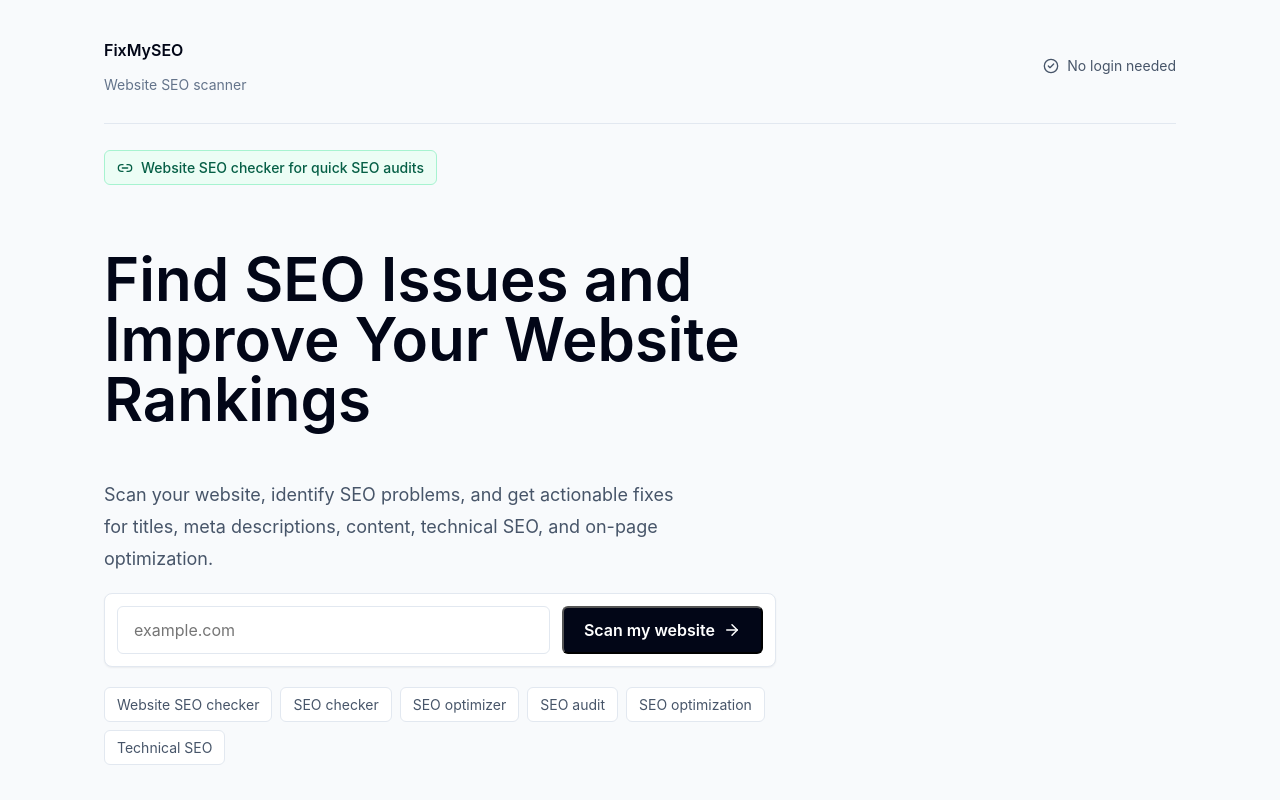
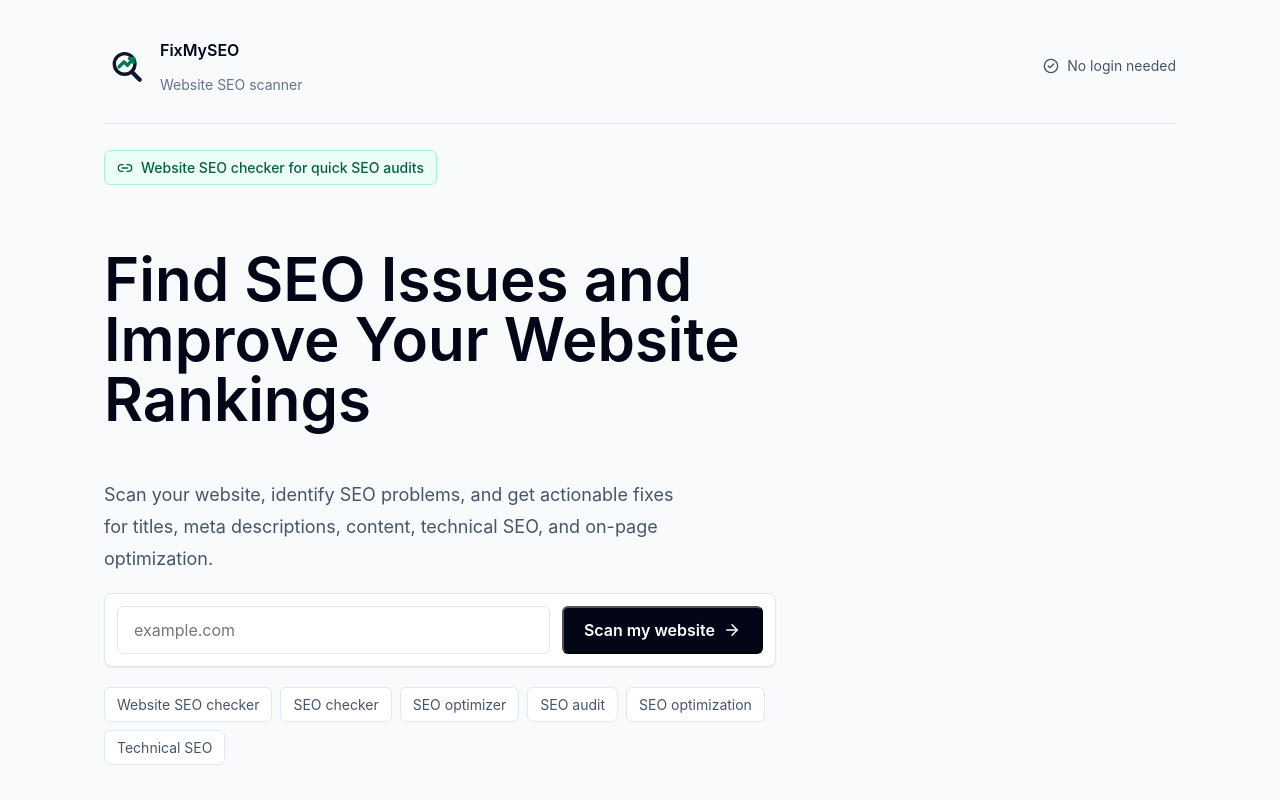
Before and after one commit to pranavmangla83-stack/seo-project, a Next.js app: page / in a window 1280 px wide. Shown: the top 800 px of the page. Built offline with nearby package versions, Linux system fonts and the light colour scheme; no server answers.

Commit message:
Add FixMySEO logo

```diff
--- a/app/layout.tsx
+++ b/app/layout.tsx
@@ -6,7 +6,12 @@ import "./globals.css";
 export const metadata: Metadata = {
   title: "FixMySEO | Website SEO Checker and SEO Audit Tool",
   description:
-    "Scan your website, identify SEO problems, and get actionable fixes for titles, meta descriptions, content, technical SEO, and on-page optimization."
+    "Scan your website, identify SEO problems, and get actionable fixes for titles, meta descriptions, content, technical SEO, and on-page optimization.",
+  icons: {
+    icon: "/logo.svg",
+    shortcut: "/logo.svg",
+    apple: "/logo.svg"
+  }
 };
 
 export default function RootLayout({
--- a/app/page.tsx
+++ b/app/page.tsx
@@ -53,6 +53,13 @@ export default function Home() {
       <section className="mx-auto flex min-h-screen w-full max-w-6xl flex-col px-5 py-6 sm:px-8 lg:px-10">
         <header className="flex items-center justify-between border-b border-slate-200 pb-4">
           <div className="flex items-center gap-3">
+            <img
+              alt="FixMySEO logo"
+              className="h-11 w-11 rounded-md"
+              height={44}
+              src="/logo.svg"
+              width={44}
+            />
             <div>
               <p className="text-base font-semibold">FixMySEO</p>
               <p className="text-sm text-slate-500">Website SEO scanner</p>
```
Also changed, not shown: public/logo.svg (added).
